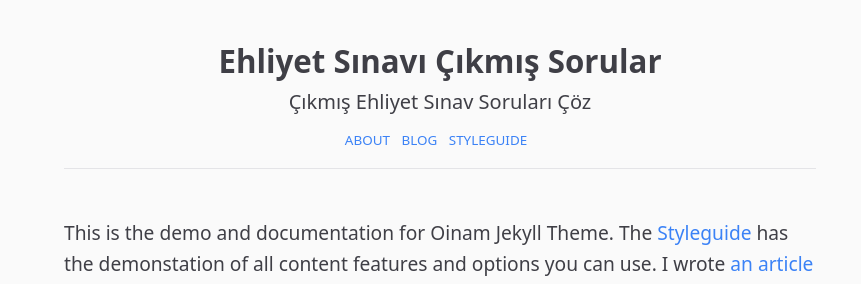
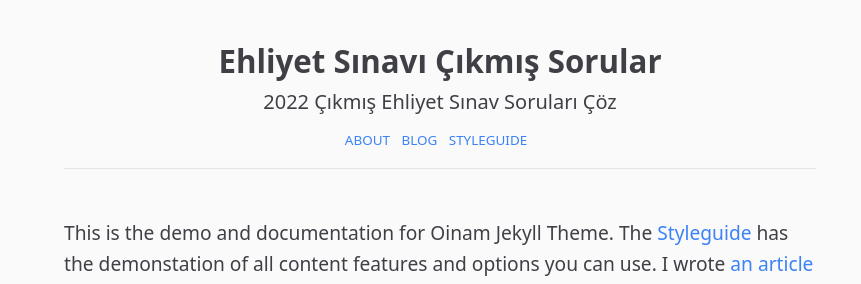
Before and after one commit to ehliyetsinav/ehliyetsinav.github.io, a Jekyll site: the page built from index.md, in a window 1280 px wide and 900 px high. Shown: the top 284 px of the window, without its empty margins (200-1061 px from the left). Built offline with Jekyll 4.4.1, drawn with Linux system fonts in a browser that asks for light colours.

Commit message:
Update header.html

```diff
--- a/_includes/header.html
+++ b/_includes/header.html
@@ -1,5 +1,5 @@
 <header class="header">
   <h1><a href="{{ site.baseurl | prepend: site.url }}/" title="{{ site.title }}">{{ site.title }}</a></h1>
-  {% if site.description %}<h2>{{ site.description | escape }}</h2>{% endif %}
+  {% if site.description %}<h2>{{ "now" | date: "%Y" }} {{ site.description | escape }}</h2>{% endif %}
   {% include nav.html %}
 </header>
```
